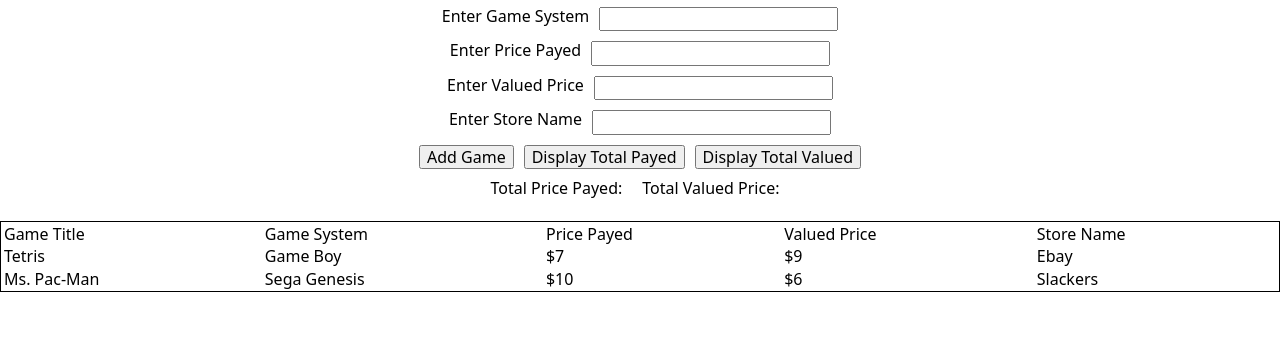
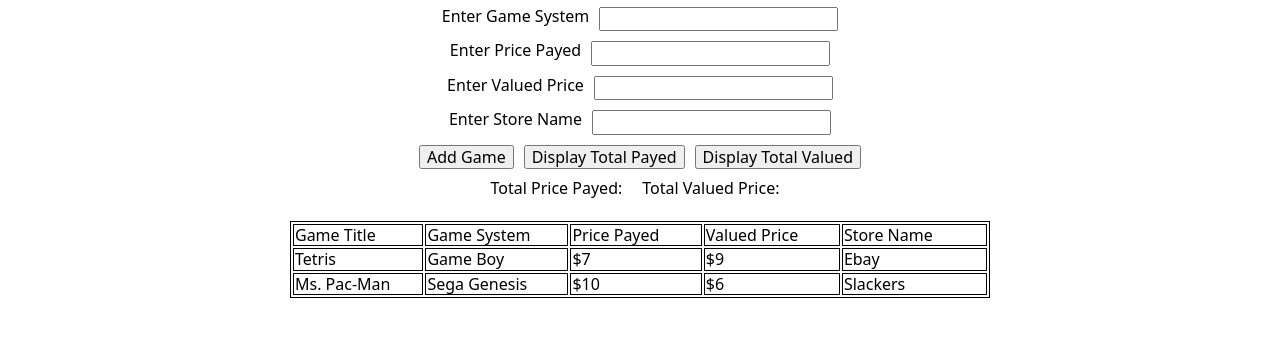
Before and after one commit to hbstudentswic/capstone-project-hbstudentswic, a website: page index.html in a window 1280 px wide. Shown: the part 107-444 px from the top of the page. Drawn offline with nearby package versions, Linux system fonts and the light colour scheme.

Commit message:
feat: :lipstick: Create and implement table style
Create and implement a new style for the table

n/a

```diff
--- a/index.html
+++ b/index.html
@@ -47,6 +47,7 @@
         <label for="tvp">Total Valued Price:</label>
         <p id="tvp"></p>
       </div>
+      <div class="flex flex--justify-center">
         <table>
           <thead>
             <td>Game Title</td>
@@ -57,6 +58,7 @@
           </thead>
           <tbody></tbody>
         </table>
+      </div>
       <template>
         <tr>
           <td></td>
--- a/style.css
+++ b/style.css
@@ -1,5 +1,8 @@
-table {
+table,
+th,
+td {
   border: 1px solid;
+  width: 700px;
 }
 
 .flex {
```
Lines whose indentation alone changed are shown as unchanged.
